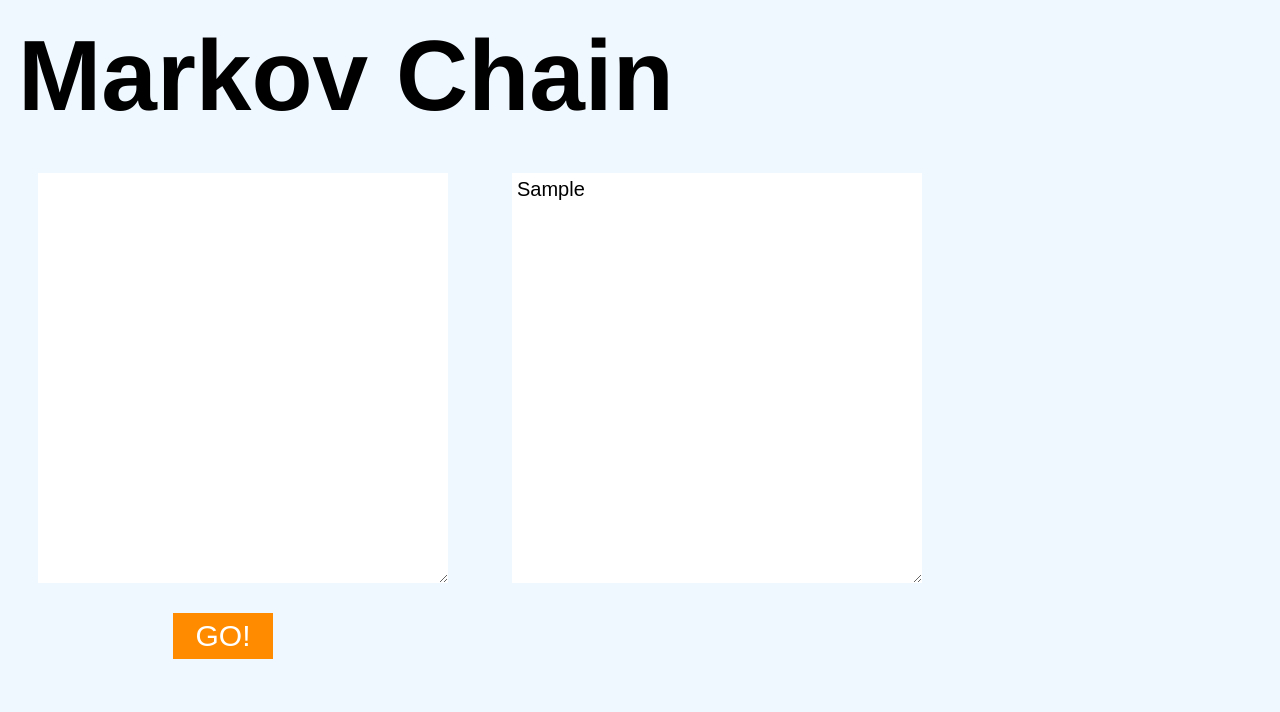
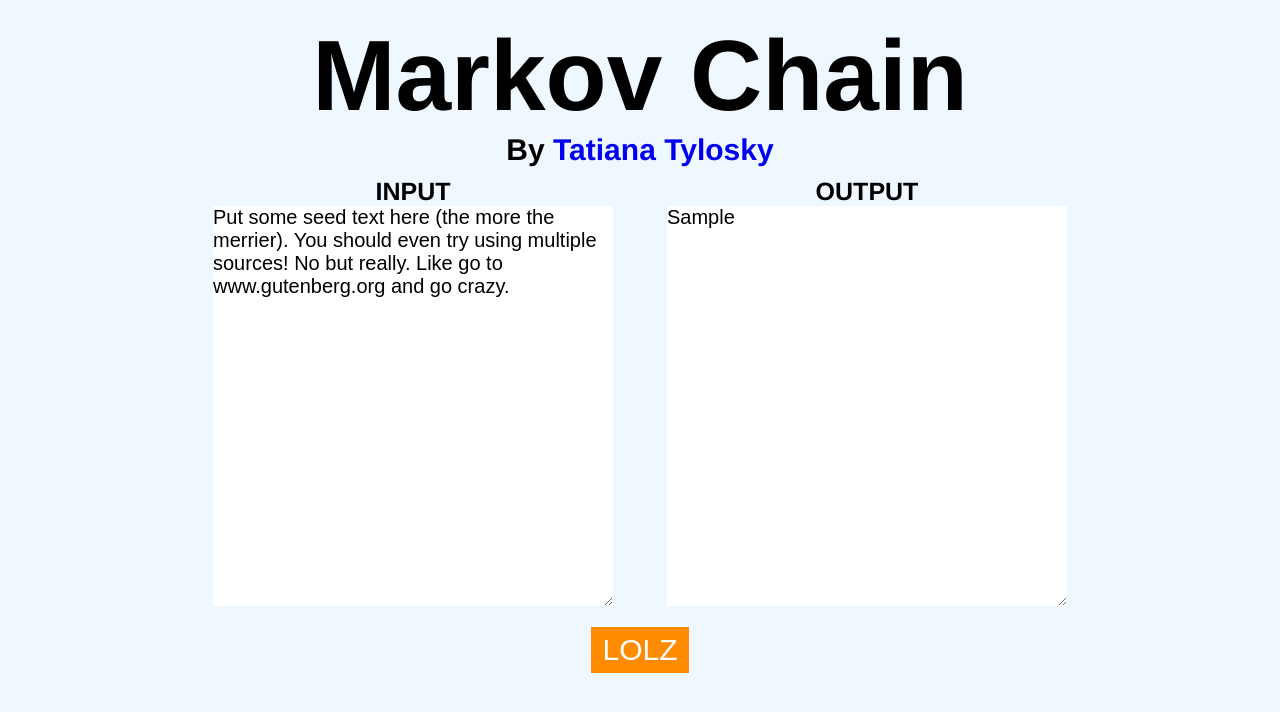
Before and after one commit to TatianaTylosky/markov-live, a Flask app: template templates/template.html in a window 1280 px wide. Shown: the top 712 px of the page. Run offline with Flask 2, Linux system fonts and the light colour scheme; the template is opened without the code that fills it: most values are stand-ins (such as "Sample title", 1, 10 or a date in 2020); some libraries are stand-ins or nearby versions.

Commit message:
COMPLETED

```diff
--- a/static/main.css
+++ b/static/main.css
@@ -1,19 +1,34 @@
 body {
     background-color: aliceblue;
+    text-align: center;
 }
 
 textarea,
 input {
-    vertical-align: top;
-    padding: 5px;
     width: 400px;
     height: 400px;
     background-color: white;
     display: inline-block;
-    margin: 30px;
     border: 0px;
+    margin: 0;
+    padding: 0;
     font-size: 20px;
     font-family: Arial;
+}
+
+input:focus {
+    outline: none;
+    border-color: #9ecaed;
+    box-shadow: 0 0 10px #9ecaed;
+}
+.box {
+    vertical-align: top;
+    padding: 0;
+    width: 450px;
+    height: 450px;
+    display: inline-block;
+    margin: 0;
+/*    background-color: darksalmon;*/
 }
 
 h1 {
@@ -21,6 +36,41 @@ h1 {
     font-family: "Helvetica Neue";
     padding: 10px;
     margin: 0px;
+    margin-bottom: 0;
+    padding-bottom: 0;
+}
+
+h2 {
+    font-size: 30px;
+    font-family: "Helvetica Neue";
+    padding: 10px;
+    margin: 0px;
+    margin-top: 0;
+    padding-top: 0;
+}
+
+h3 {
+    font-size: 25px;
+    font-family: "Helvetica Neue";
+    padding: 0;
+    margin: 0;
+    vertical-align: center;
+}
+
+a:link {
+    text-decoration: none;
+}
+
+a:visited {
+    text-decoration: none;
+}
+
+a:hover {
+    text-decoration: underline;
+}
+
+a:active {
+    text-decoration: underline;
 }
 
 button {
@@ -30,11 +80,10 @@ button {
     font-size: 30px;
     font-family: Arial;
     display: block;
-    margin-right: 50%;
-    margin-left: 215px;
-    width: 100px;
+    margin-right: auto;
+    margin-left: auto;
+    max-width: 100px;
     position: relative;
-    right: 50px;
 }
 
 button:hover {
--- a/templates/template.html
+++ b/templates/template.html
@@ -9,13 +9,18 @@
 </head>
 
 <body>
-    <h1>Markov Chain</h1>
+    <h1>Markov Chain</h1><h2>By <a href="http://tati.nyc/">Tatiana Tylosky</a></h2>
     <form action="{{ url_for('submit') }}" method="post">
-        <textarea name="input" class="input_box"></textarea>
+        <div class="box">
+            <h3>INPUT</h3>
+            <textarea name="input" class="input_box">Put some seed text here (the more the merrier). You should even try using multiple sources! No but really. Like go to www.gutenberg.org and go crazy. </textarea>
+        </div>
+        <div class="box">
+            <h3>OUTPUT</h3>
+            <textarea class="output_box">{{my_string}}</textarea>
+        </div>
 
-        <textarea class="output_box">{{my_string}}</textarea>
-
-        <button type="submit" name="name" id="button">GO!</button>
+        <button type="submit" name="name" id="button">LOLZ</button>
     </form>
 </body>
 </html>
--- a/views.py
+++ b/views.py
@@ -9,11 +9,10 @@ def landing_page():
 
 @app.route("/", methods=['POST'])
 def submit():
-    foo = ""
     their_input = request.form['input']
     print "POST"
     # print their_input
-    foo = markov.main()
+    foo = markov.main(their_input)
     return render_template('template.html', my_string=foo)
     # return my_string
 
```
Also changed, not shown: markov.py (+17 -11 lines), 1 other file.
